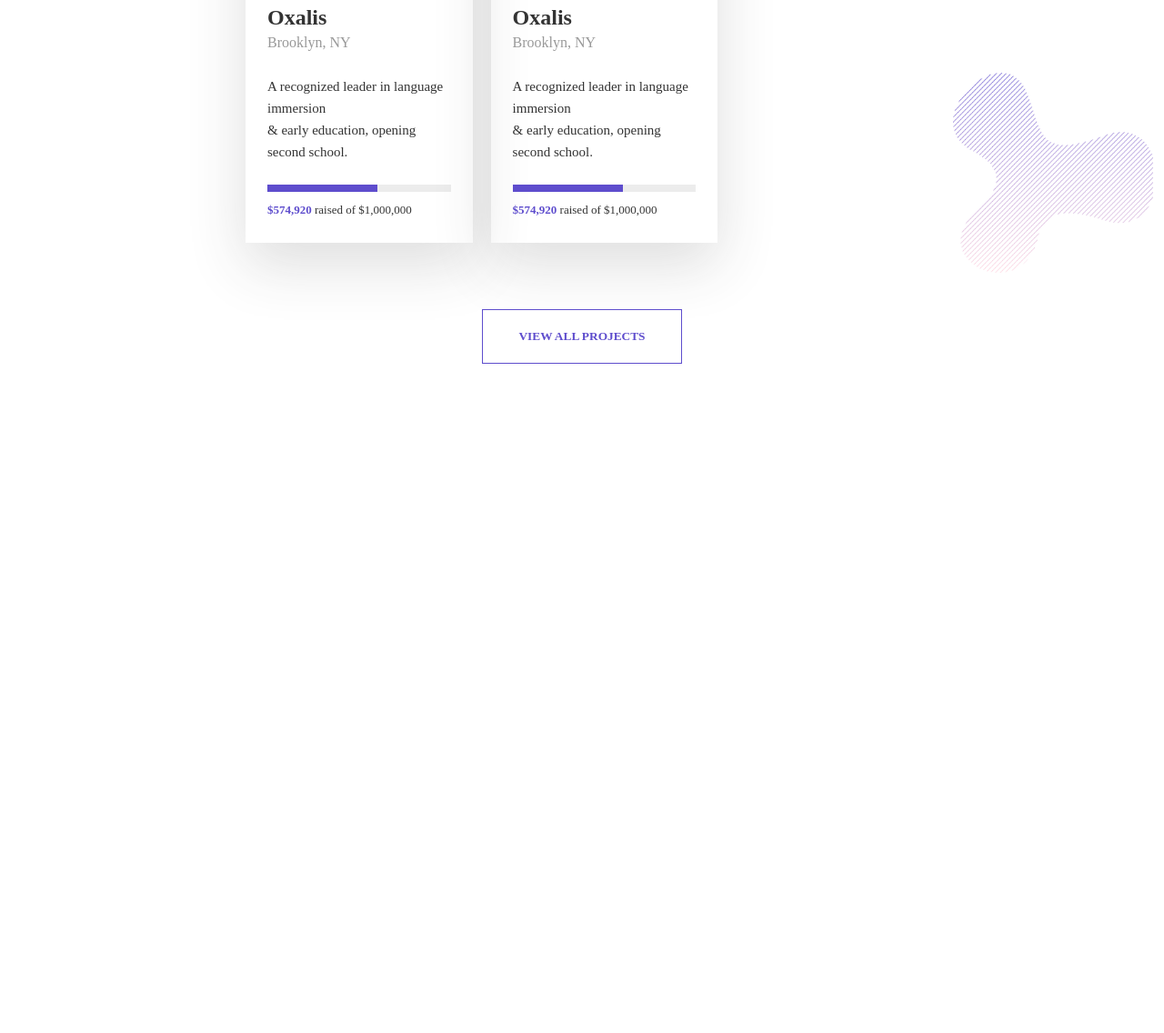
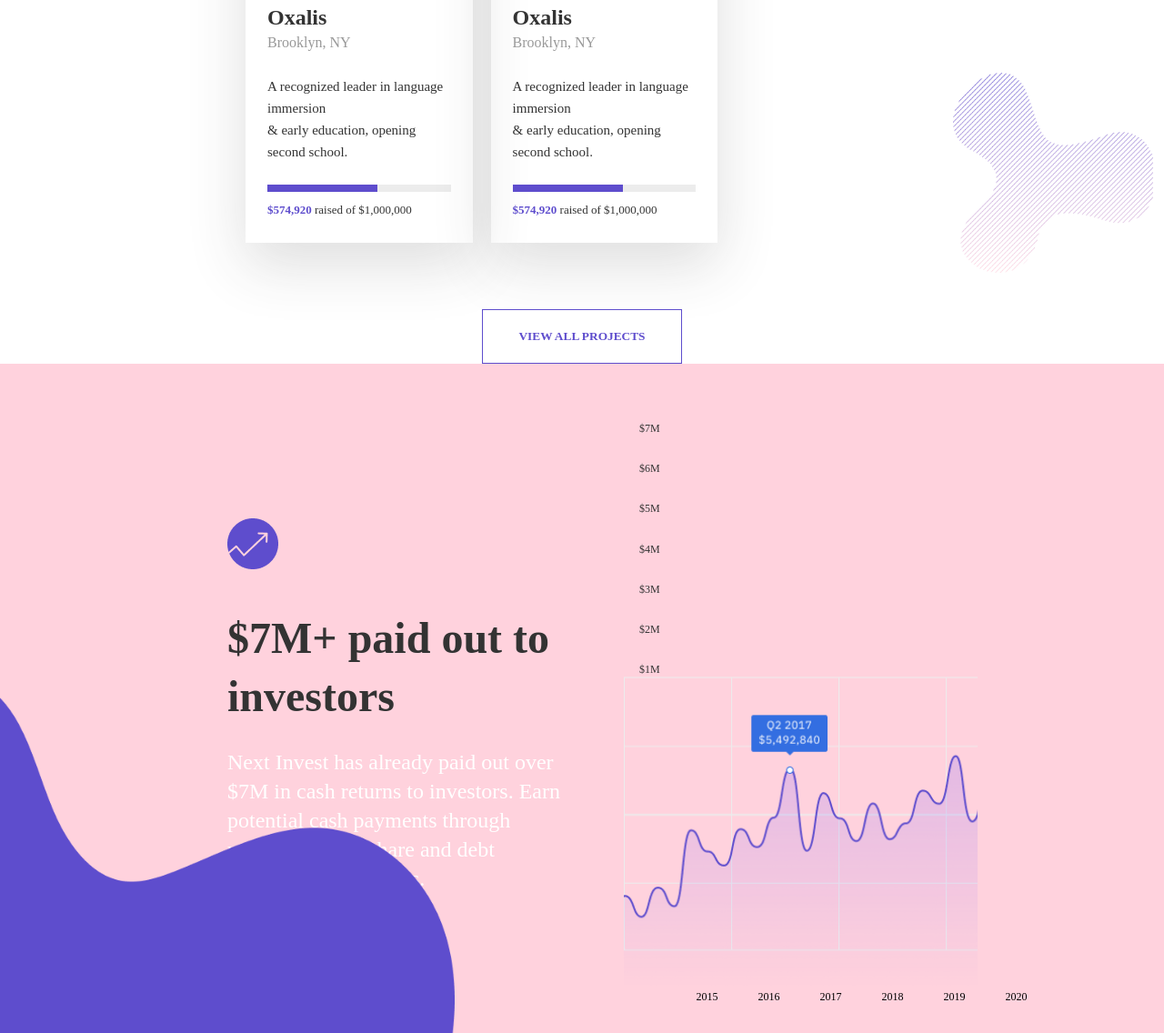
Before and after one commit to Elmir28/Finalproject, a plain HTML site: page index.html in a window 1280 px wide. Shown: the part 2508-3644 px from the top of the page at 91% size. Before the commit the page ends 2908 px from the top, so only its background shows below. Drawn offline with Linux system fonts and the light colour scheme.

Commit message:
section1-2-3

```diff
--- a/index.html
+++ b/index.html
@@ -148,6 +148,37 @@
             </div>
         </div>
     </div>
+    <div class="section2">
+        <div id="vector"></div>
+        <div class="main_section2">
+            <div class="left_section2">
+                <img src="img/Subtract.png" alt="">
+                <h1>$7M+ paid out to <br> investors</h1>
+                <p>Next Invest has already paid out over $7M in cash returns to investors. Earn potential cash payments
+                    through unique revenue-share and debt financing investments.</p>
+            </div>
+            <div class="right_section2">
+                <div class="number">
+                    <span class="gap1">$7M</span>
+                    <span>$6M</span>
+                    <span>$5M</span>
+                    <span>$4M</span>
+                    <span>$3M</span>
+                    <span>$2M</span>
+                    <span>$1M</span>
+                </div>
+                <div class="chart"></div>
+                <div class="years">
+                    <span>2015</span>
+                    <span>2016</span>
+                    <span>2017</span>
+                    <span>2018</span>
+                    <span>2019</span>
+                    <span>2020</span>
+                </div>
+            </div>
+        </div>
+    </div>
 </body>
 
 </html>
--- a/style.css
+++ b/style.css
@@ -186,7 +186,7 @@ ul li a:hover {
 
 .section1 {
     width: 100%;
-    min-height: 227vh;
+    min-height: 224vh;
     float: left;
     display: flex;
     justify-content: center;
@@ -286,7 +286,7 @@ ul li a:hover {
     width: 100%;
     min-height: 240px;
     float: left;
-    background-image: url("img/img2.jpg");
+    background-image: url("img/img2.png");
     background-repeat: no-repeat;
     background-size: cover;
     background-position: center;
@@ -454,3 +454,96 @@ ul li a:hover {
     color: #ffffff;
     transition: 0.5s;
 }
+.section2{
+    width: 100%;
+    min-height: 94vh;
+    float: left;
+    background-color: #FFD2DD;
+    display: flex;
+    justify-content: center;
+    position: relative;
+}
+
+.main_section2{
+    width: calc(100% - 500px);
+    min-height: inherit;
+    float: left;
+    display: flex;
+    align-items: center;
+}
+
+.left_section2{
+    width: 48%;
+    min-height: 51vh;
+    float: left;
+}
+
+.left_section2 h1{
+    padding-top: 40px;
+    font-size: 48px;
+    line-height: 64px;
+    color: #333333;
+}
+
+.left_section2 p{
+    font-size: 24px;
+    padding-top: 24px;
+    line-height: 32px;
+    order: 1;
+    color: #ffffff;
+}
+
+.right_section2{
+    width: 48%;
+    min-height: 40vh;
+    float: left;
+    margin-left: 4%;
+}
+
+.number{
+    width: 70px;
+    min-height: 37vh;
+    display: flex;
+    flex-direction: column;
+    justify-content: space-between;
+    align-items: flex-end;
+    float: left;
+    font-size: 12px;
+    line-height: 16px;
+    color: #333333;
+}
+
+.chart{
+    margin-left: 30px;
+    background-image: url("img/Chart.png");
+    background-repeat: no-repeat;
+    background-size: cover;
+    width: 389px;
+    height: 43vh;
+    float: left;
+}
+
+.gap1{
+    margin-top: 15px;
+}
+.years{
+    height: 16px;
+    width: 420px;
+    display: flex;
+    padding-left: 110px;
+    gap: 44px;
+    font-size: 12px;
+    line-height: 16px;
+}
+
+#vector{
+    width: 500px;
+    height: 390px;
+    float: left;
+    background-image: url("img/Vector.png");
+    background-repeat: no-repeat;
+    background-size: cover;
+    position: absolute;
+    bottom: 0;
+    left: 0;
+}
```
Also changed, not shown: img/Chart.png (added), img/Group 1.png (added), img/Subtract.png (added), img/Vector.png (added), img/img2.jpg (deleted), img/img2.png (added).
